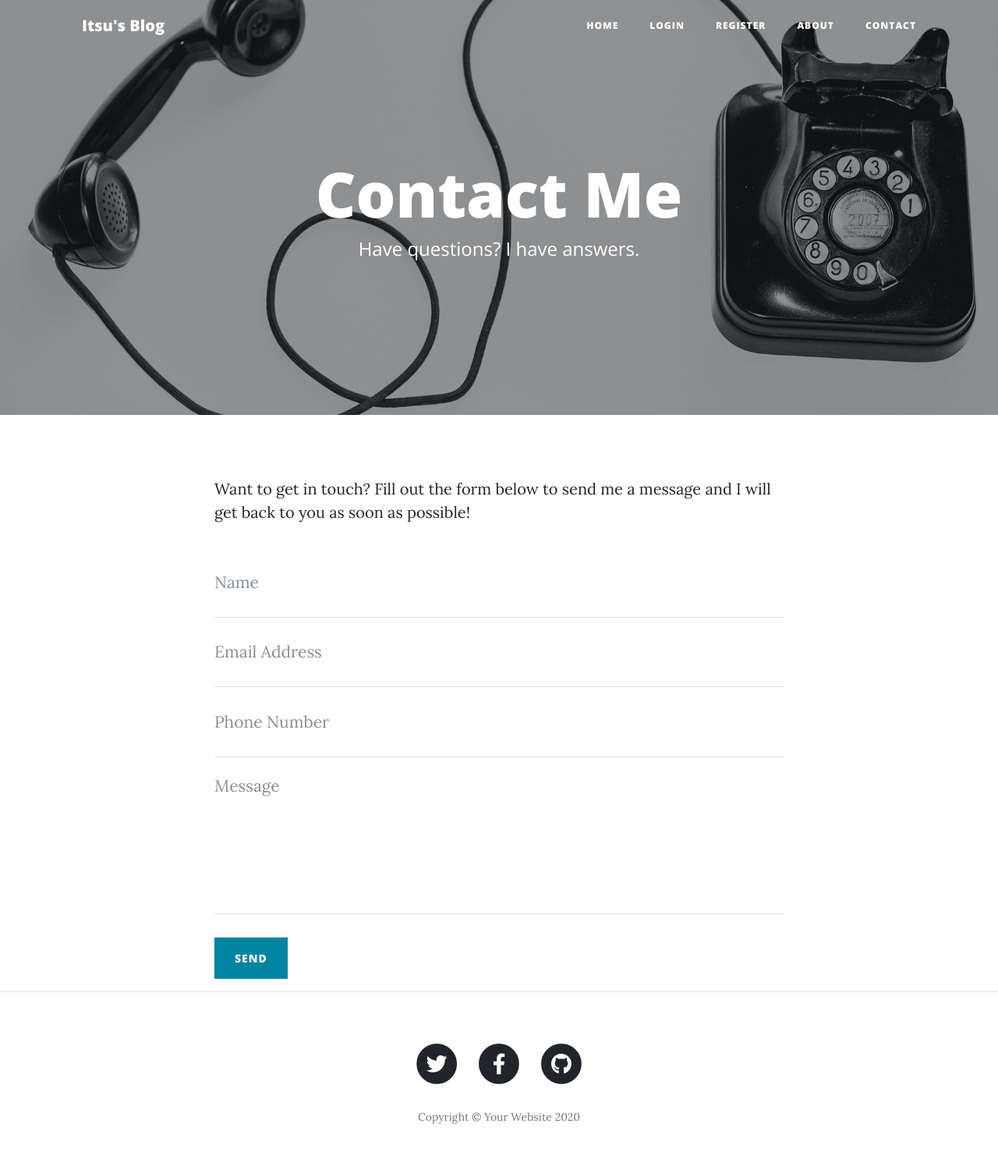
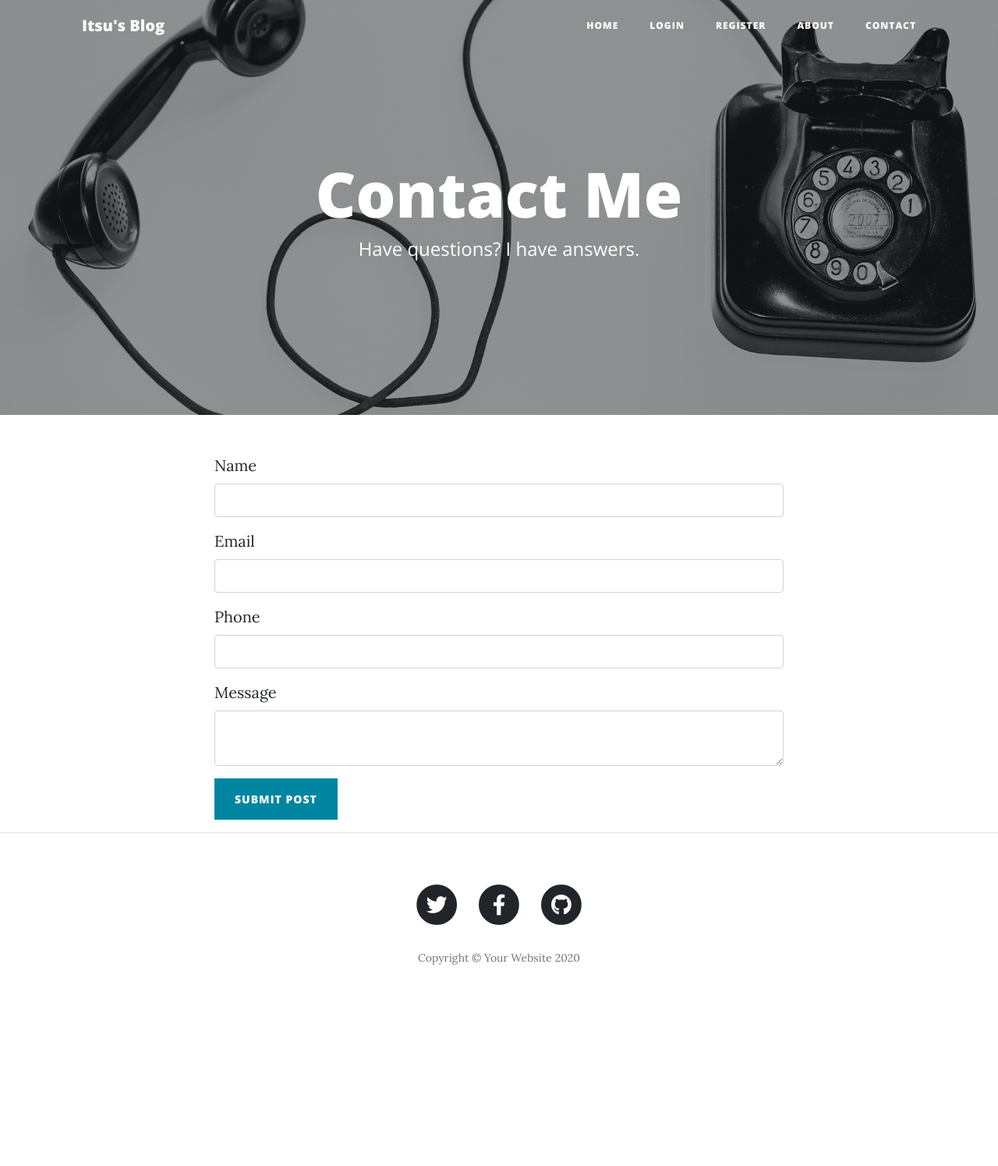
Before and after one commit to ItsuKira/MyBlogSchoolProject, a Flask app: page /contact in a window 1280 px wide. Shown: the top 1495 px of the page at 78% size. After the commit the page ends 1237 px from the top, so only its background shows below. Run offline with Flask 2, Linux system fonts and the light colour scheme; some libraries are stand-ins or nearby versions.

Commit message:
make wtf contact form and add ability to send contact me letters

```diff
--- a/forms.py
+++ b/forms.py
@@ -26,3 +26,10 @@ class LoginForm(FlaskForm):
 class CommentForm(FlaskForm):
     comment = CKEditorField ("Comment", validators=[DataRequired()])
     submit = SubmitField("Comment!")
+
+class ContactForm(FlaskForm):
+    name = StringField("Name", validators=[DataRequired()])
+    email = StringField("Email", validators=[DataRequired()])
+    phone = StringField("Phone", validators=[])
+    message = CKEditorField("Message", validators=[DataRequired()])
+    submit = SubmitField("Submit Post")
--- a/main.py
+++ b/main.py
@@ -1,3 +1,5 @@
+import smtplib
+import requests
 from flask import Flask, render_template, redirect, url_for, flash, request, abort
 from flask_bootstrap import Bootstrap
 from flask_ckeditor import CKEditor
@@ -7,13 +9,14 @@ from flask_sqlalchemy import SQLAlchemy
 from sqlalchemy.orm import relationship
 from sqlalchemy.ext.declarative import declarative_base
 from flask_login import UserMixin, login_user, LoginManager, login_required, current_user, logout_user
-from forms import CreatePostForm, RegisterForm, LoginForm, CommentForm
+from forms import CreatePostForm, RegisterForm, LoginForm, CommentForm, ContactForm
 from flask_gravatar import Gravatar
 from functools import wraps
 import os
 import gunicorn
 
-
+MY_EMAIL = os.environ.get("MY_EMAIL",  "itsusapptestemail@gmail.com")
+MY_PASSWORD = os.environ.get("MY_PASSWORD",  "TesT3m@il")
 
 app = Flask(__name__)
 app.config['SECRET_KEY'] = os.environ.get('SECRET_KEY', '$#$%$1tsukush11L0v3sB00b13s!!!')
@@ -191,9 +194,27 @@ def about():
     return render_template("about.html", logged_in=current_user.is_authenticated)
 
 
-@app.route("/contact")
+@app.route("/contact", methods=['GET', 'POST'])
 def contact():
-    return render_template("contact.html", logged_in=current_user.is_authenticated)
+    form=ContactForm()
+    if request.method == 'POST':
+        print(request.form["name"])
+        print(request.form["email"])
+        print(request.form["phone"])
+        print(request.form["message"])
+        with smtplib.SMTP("smtp.gmail.com") as connection:
+            connection.starttls()
+            connection.login(user=MY_EMAIL, password=MY_PASSWORD)
+            connection.sendmail(
+                from_addr=MY_EMAIL,
+                to_addrs=MY_EMAIL,
+                msg=f"Subject:Itsu's blog contact form\n\nName: {request.form['name']}\n"
+                    f"E-mail: {request.form['email']}\n"
+                    f"Phone: {request.form['phone']}\n"
+                    f"Message: {request.form['message']}"
+            )
+        return render_template("contact.html", msg_sent=True, form=form)
+    return render_template("contact.html", logged_in=current_user.is_authenticated, form=form)
 
 
 @app.route("/new-post", methods=['GET', 'POST'])
--- a/templates/contact.html
+++ b/templates/contact.html
@@ -1,4 +1,5 @@
 {% include "header.html" %}
+{% import "bootstrap/wtf.html" as wtf %}
 
 <!-- Page Header -->
 <header class="masthead" style="background-image: url('{{ url_for('static', filename='img/contact-bg.jpg') }}')">
@@ -7,8 +8,12 @@
         <div class="row">
             <div class="col-lg-8 col-md-10 mx-auto">
                 <div class="page-heading">
+                    {% if msg_sent: %}
+                        <h1>Successfully sent your message</h1>
+                    {% else: %}
                         <h1>Contact Me</h1>
 						<span class="subheading">Have questions? I have answers.</span>
+                    {% endif %}
                 </div>
             </div>
         </div>
@@ -19,48 +24,9 @@
     <div class="container">
         <div class="row">
             <div class="col-lg-8 col-md-10 mx-auto">
-            <p>Want to get in touch? Fill out the form below to send me a message and I will get back to you as soon as
-                possible!</p>
-            <!-- Contact Form - Enter your email address on line 19 of the mail/contact_me.php file to make this form work. -->
-            <!-- WARNING: Some web hosts do not allow emails to be sent through forms to common mail hosts like Gmail or Yahoo. It's recommended that you use a private domain email address! -->
-            <!-- To use the contact form, your site must be on a live web host with PHP! The form will not work locally! -->
-            <form name="sentMessage" id="contactForm" novalidate>
-                <div class="control-group">
-                    <div class="form-group floating-label-form-group controls">
-                        <label>Name</label>
-                        <input type="text" class="form-control" placeholder="Name" id="name" required
-                               data-validation-required-message="Please enter your name.">
-                        <p class="help-block text-danger"></p>
-                    </div>
-                </div>
-                <div class="control-group">
-                    <div class="form-group floating-label-form-group controls">
-                        <label>Email Address</label>
-                        <input type="email" class="form-control" placeholder="Email Address" id="email" required
-                               data-validation-required-message="Please enter your email address.">
-                        <p class="help-block text-danger"></p>
-                    </div>
-                </div>
-                <div class="control-group">
-                    <div class="form-group col-xs-12 floating-label-form-group controls">
-                        <label>Phone Number</label>
-                        <input type="tel" class="form-control" placeholder="Phone Number" id="phone" required
-                               data-validation-required-message="Please enter your phone number.">
-                        <p class="help-block text-danger"></p>
-                    </div>
-                </div>
-                <div class="control-group">
-                    <div class="form-group floating-label-form-group controls">
-                        <label>Message</label>
-                        <textarea rows="5" class="form-control" placeholder="Message" id="message" required
-                                  data-validation-required-message="Please enter a message."></textarea>
-                        <p class="help-block text-danger"></p>
-                    </div>
-                </div>
-                <br>
-                <div id="success"></div>
-                <button type="submit" class="btn btn-primary" id="sendMessageButton">Send</button>
-            </form>
+                {{ ckeditor.load() }}
+                {{ ckeditor.config(name='message') }}
+                {{ wtf.quick_form(form, novalidate=True, button_map={"submit": "primary"}) }}
             </div>
         </div>
     </div>
```
Lines whose indentation alone changed are shown as unchanged.
